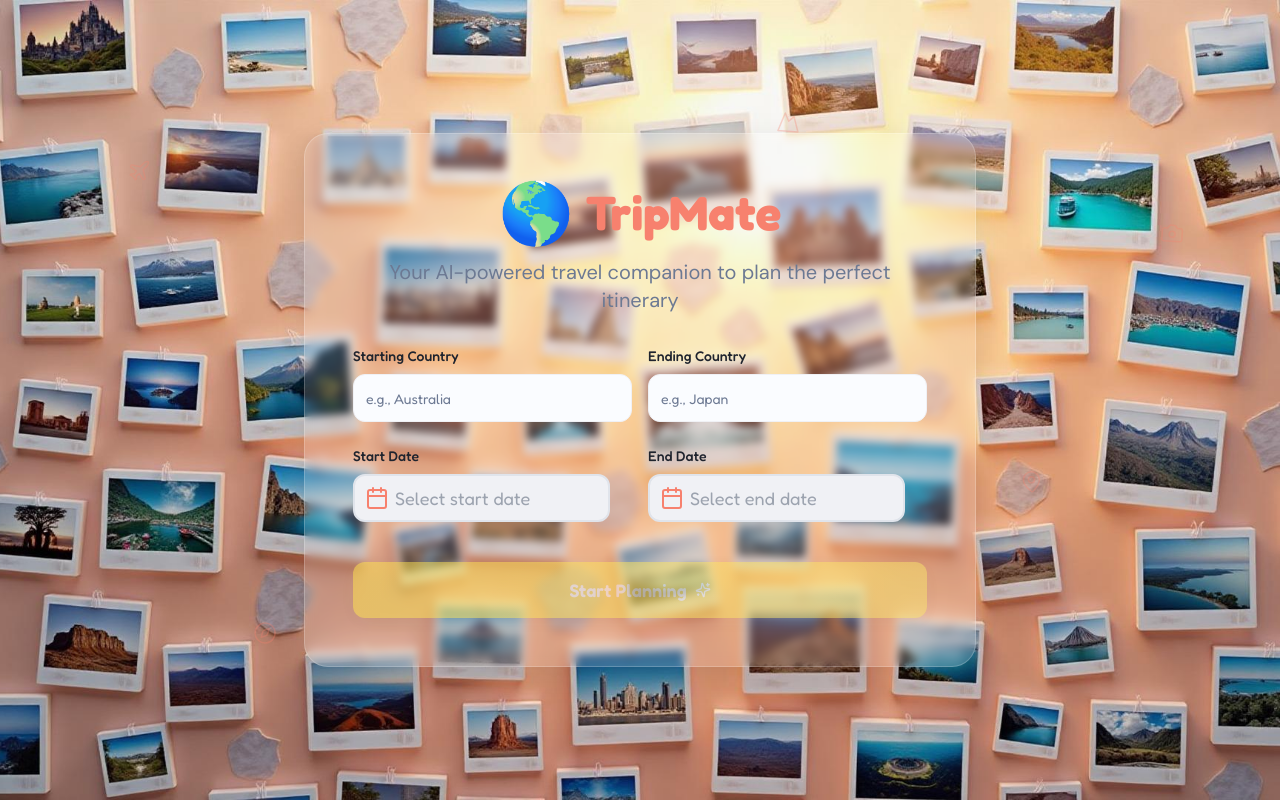
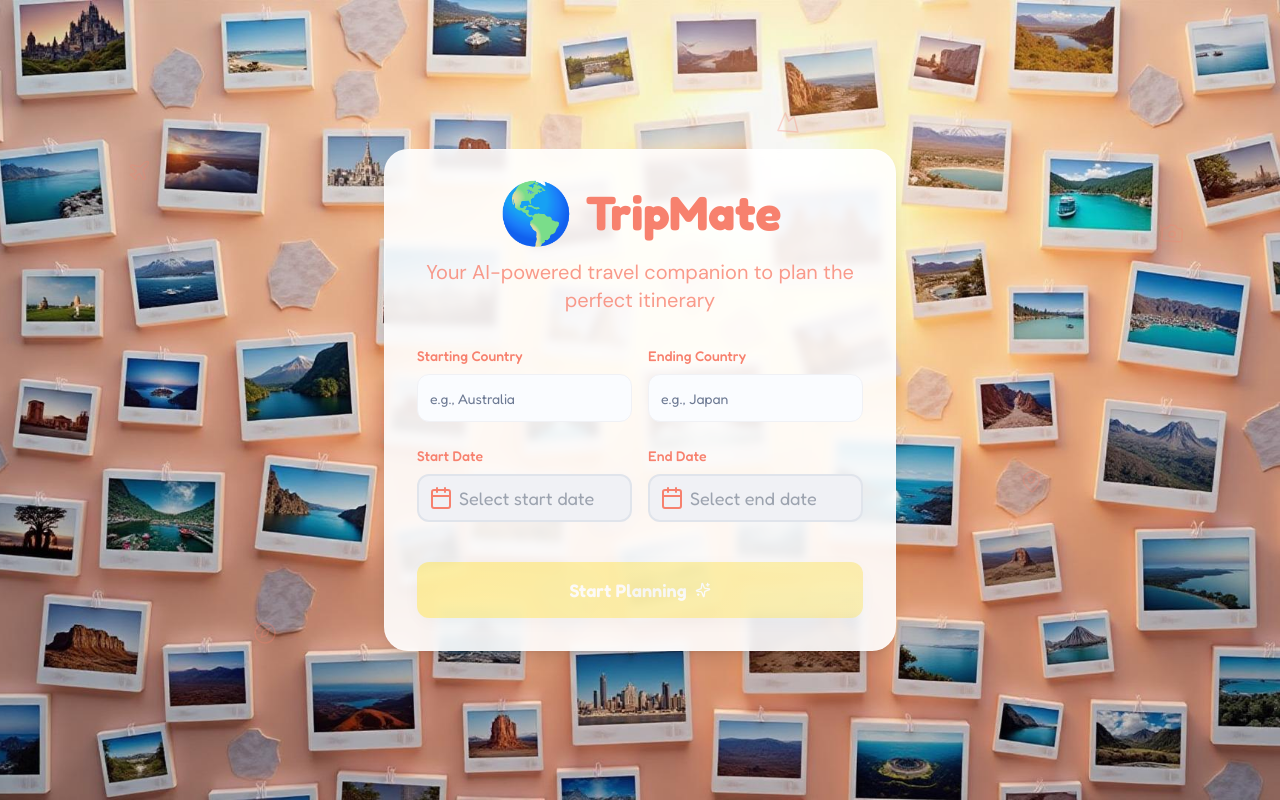
Before and after one commit to Marmitt/tripmate-app, a React (Vite) app: page / in a window 1280 px wide. Built offline with nearby package versions, Linux system fonts and the light colour scheme.

Commit message:
Update main box styling
Make the main box white with opacity, adjust button and text colors to match the salmon theme, and slightly reduce the box size.

```diff
--- a/src/components/HeroSection.tsx
+++ b/src/components/HeroSection.tsx
@@ -33,7 +33,7 @@ const HeroSection = ({ onStartPlanning }: HeroSectionProps) => {
         initial={{ opacity: 0, y: 50, scale: 0.9 }}
         animate={{ opacity: 1, y: 0, scale: 1 }}
         transition={{ duration: 0.8, ease: "easeOut" }}
-        className="hero-card rounded-3xl p-8 md:p-12 max-w-2xl w-full mx-4 backdrop-blur-sm"
+        className="bg-white/90 backdrop-blur-sm rounded-3xl p-6 md:p-8 max-w-lg w-full mx-4 border border-white/20 shadow-lg"
       >
         <div className="text-center mb-8">
           <motion.div
@@ -51,7 +51,7 @@ const HeroSection = ({ onStartPlanning }: HeroSectionProps) => {
             initial={{ opacity: 0, y: 20 }}
             animate={{ opacity: 1, y: 0 }}
             transition={{ delay: 0.5, duration: 0.6 }}
-            className="text-lg md:text-xl text-muted-foreground font-dm-sans"
+            className="text-lg md:text-xl text-coral-pink/80 font-dm-sans"
           >
             Your AI-powered travel companion to plan the perfect itinerary
           </motion.p>
@@ -65,7 +65,7 @@ const HeroSection = ({ onStartPlanning }: HeroSectionProps) => {
             className="grid md:grid-cols-2 gap-4"
           >
             <div>
-              <label className="block text-sm font-medium mb-2 text-foreground">
+              <label className="block text-sm font-medium mb-2 text-coral-pink">
                 Starting Country
               </label>
               <Input
@@ -76,7 +76,7 @@ const HeroSection = ({ onStartPlanning }: HeroSectionProps) => {
               />
             </div>
             <div>
-              <label className="block text-sm font-medium mb-2 text-foreground">
+              <label className="block text-sm font-medium mb-2 text-coral-pink">
                 Ending Country
               </label>
               <Input
@@ -95,7 +95,7 @@ const HeroSection = ({ onStartPlanning }: HeroSectionProps) => {
             className="grid md:grid-cols-2 gap-4"
           >
             <div>
-              <label className="block text-sm font-medium mb-2 text-foreground">
+              <label className="block text-sm font-medium mb-2 text-coral-pink">
                 Start Date
               </label>
               <div className="relative">
@@ -110,7 +110,7 @@ const HeroSection = ({ onStartPlanning }: HeroSectionProps) => {
               </div>
             </div>
             <div>
-              <label className="block text-sm font-medium mb-2 text-foreground">
+              <label className="block text-sm font-medium mb-2 text-coral-pink">
                 End Date
               </label>
               <div className="relative">
```
